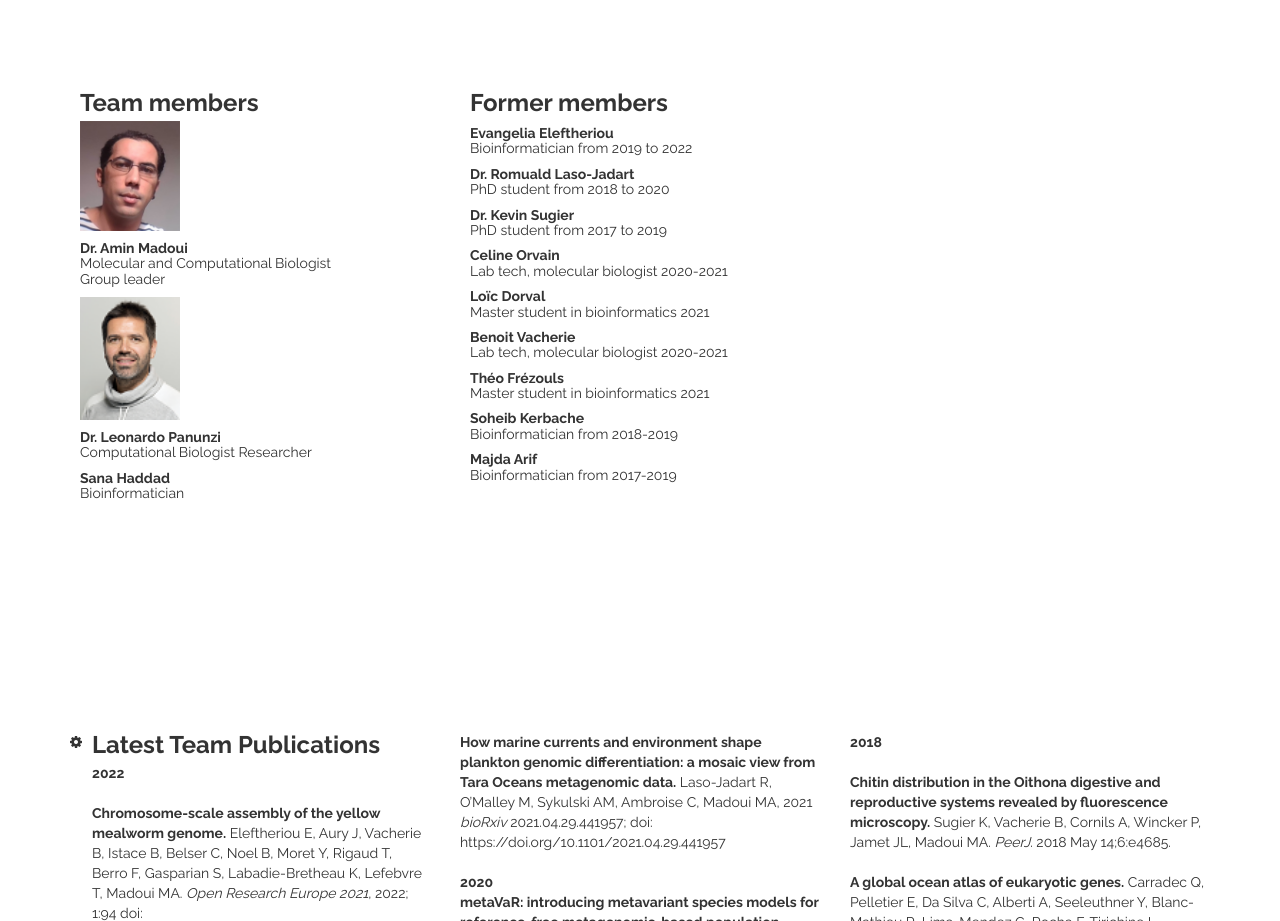
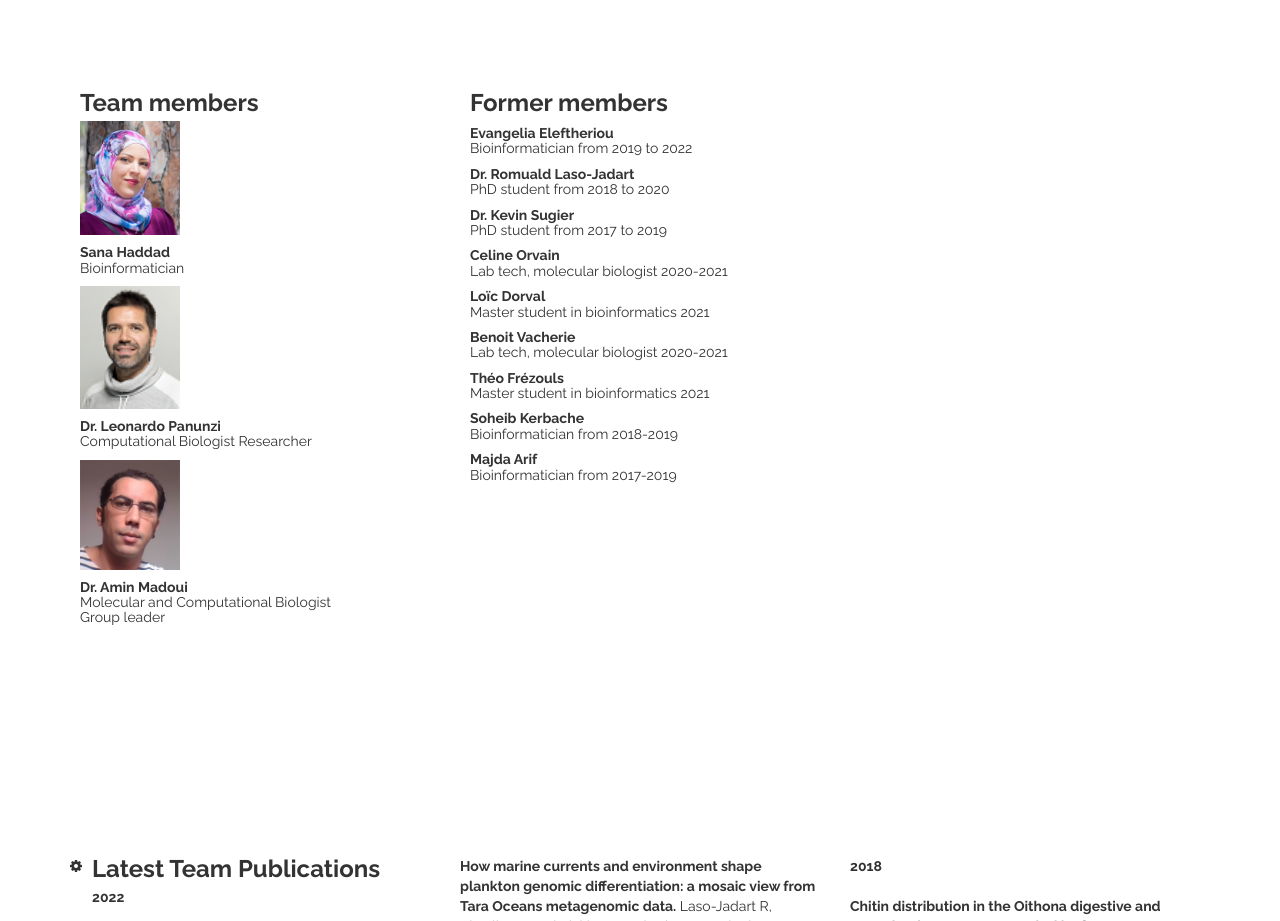
Before and after one commit to madoui/madoui.github.io, a plain HTML site: page index.html in a window 1280 px wide. Shown: the part 1640-2561 px from the top of the page. Drawn offline with Linux system fonts and the light colour scheme; some packages are replaced by stand-ins of ours.

Commit message:
sana added

```diff
--- a/index.html
+++ b/index.html
@@ -202,11 +202,14 @@
 					<div class="media-body wow fadeIn" data-wow-delay="0.1s">
 					  <a name="people"></a>
 						<h3 class="media-heading">Team members </h3>
+						<img src="images/photo_Sana.png" class="img-responsive" alt="team img" height="100" width="100">
+						<h5><b>Sana Haddad</b><br>Bioinformatician</h5>
+						<img src="images/LGP.png" class="img-responsive" alt="team img" height="100" width="100">
+						<h5><b>Dr. Leonardo Panunzi</b><br>Computational Biologist Researcher</h5>
 						<img src="images/Amin.png" class="img-responsive" alt="team img" height="100" width="100">
 						<h5><b>Dr. Amin Madoui</b><br>Molecular and Computational Biologist<br>Group leader</h5>
-						<img src="images/LGP.png" class="img-responsive" alt="team img" height="100" width="100">
-						<h5><b>Dr. Leonardo Panunzi</b><br>Computational Biologist Researcher</h5>
-						<h5><b>Sana Haddad</b><br>Bioinformatician</h5>
+
+
 					</div>
 				</div>
 			</div>
```
Also changed, not shown: images/photo_Sana.PNG (added).
